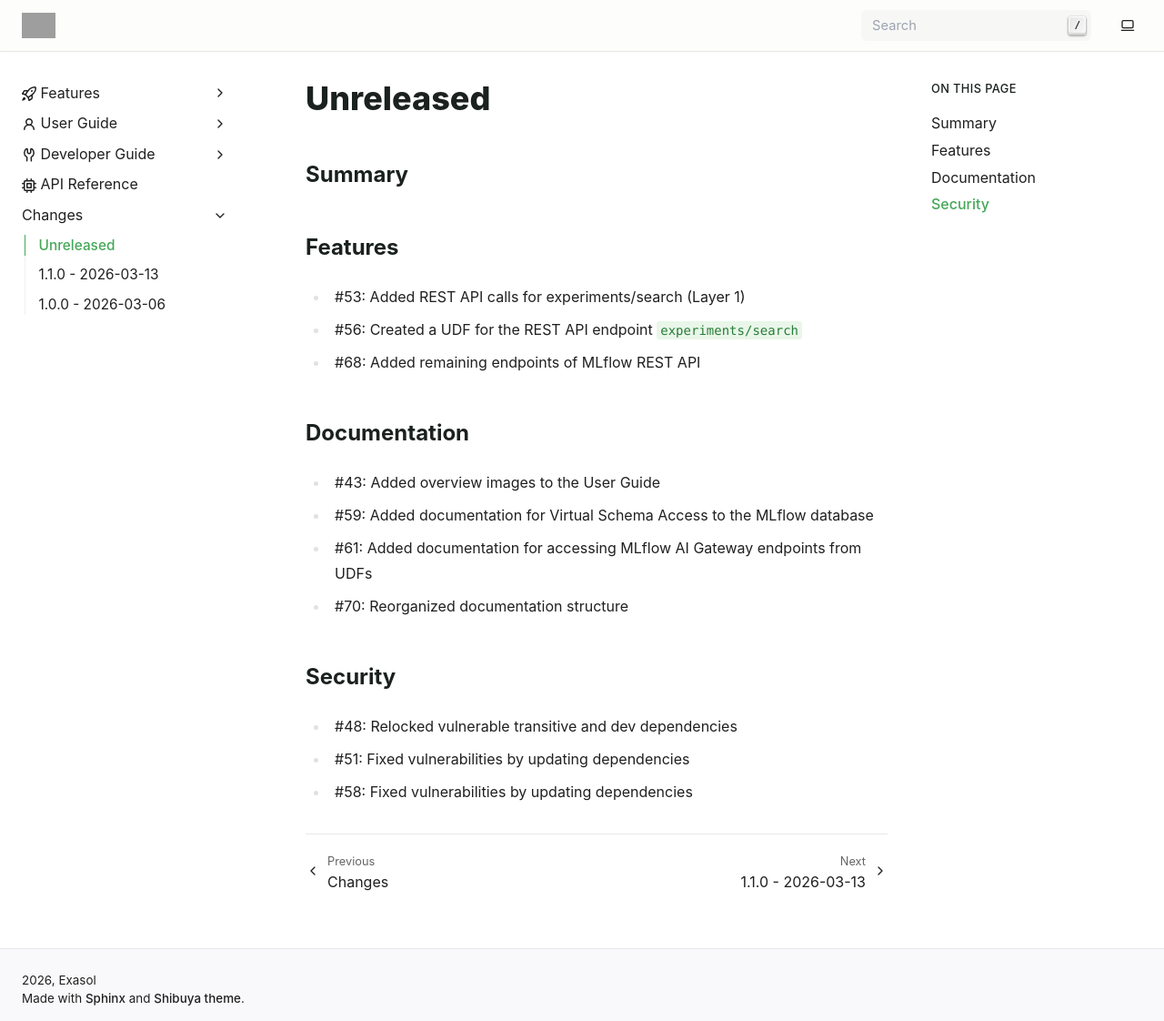
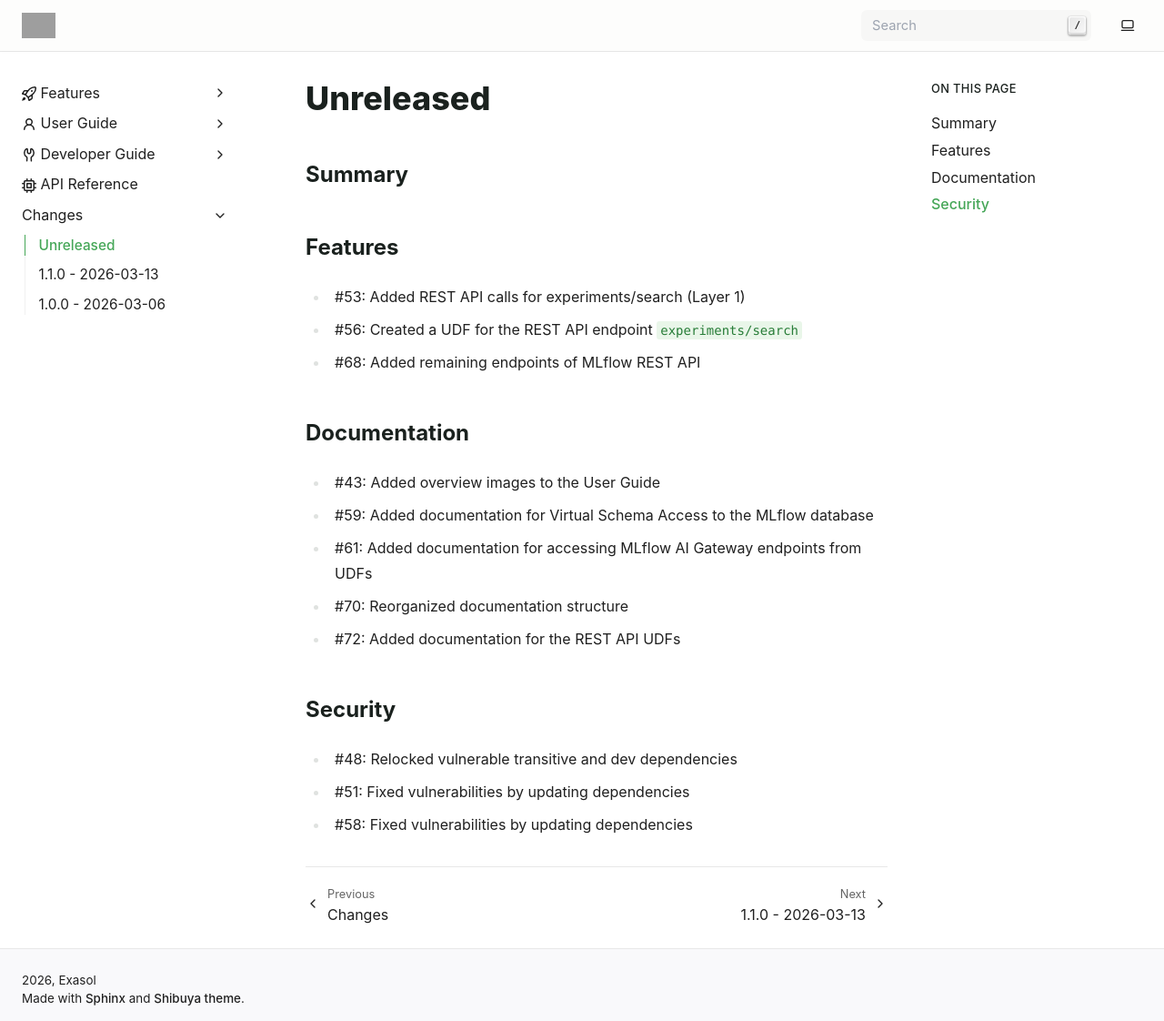
Before and after one commit to exasol/mlflow-plugin, a Sphinx documentation site: the page built from doc/changes/unreleased.md, in a window 1280 px wide and 1122 px high. Shown: the whole window at 91% size. Built offline with Sphinx 7.4.7, drawn with Linux system fonts in a browser that asks for light colours; pages that are not in the unit, such as notebooks, are missing from menus; grey boxes are pictures that could not be loaded.

Commit message:
#72: Added documentation for the REST API UDFs

```diff
--- a/doc/changes/unreleased.md
+++ b/doc/changes/unreleased.md
@@ -14,6 +14,7 @@
 * #59: Added documentation for Virtual Schema Access to the MLflow database
 * #61: Added documentation for accessing MLflow AI Gateway endpoints from UDFs
 * #70: Reorganized documentation structure
+* #72: Added documentation for the REST API UDFs
 
 ## Security
 
```
